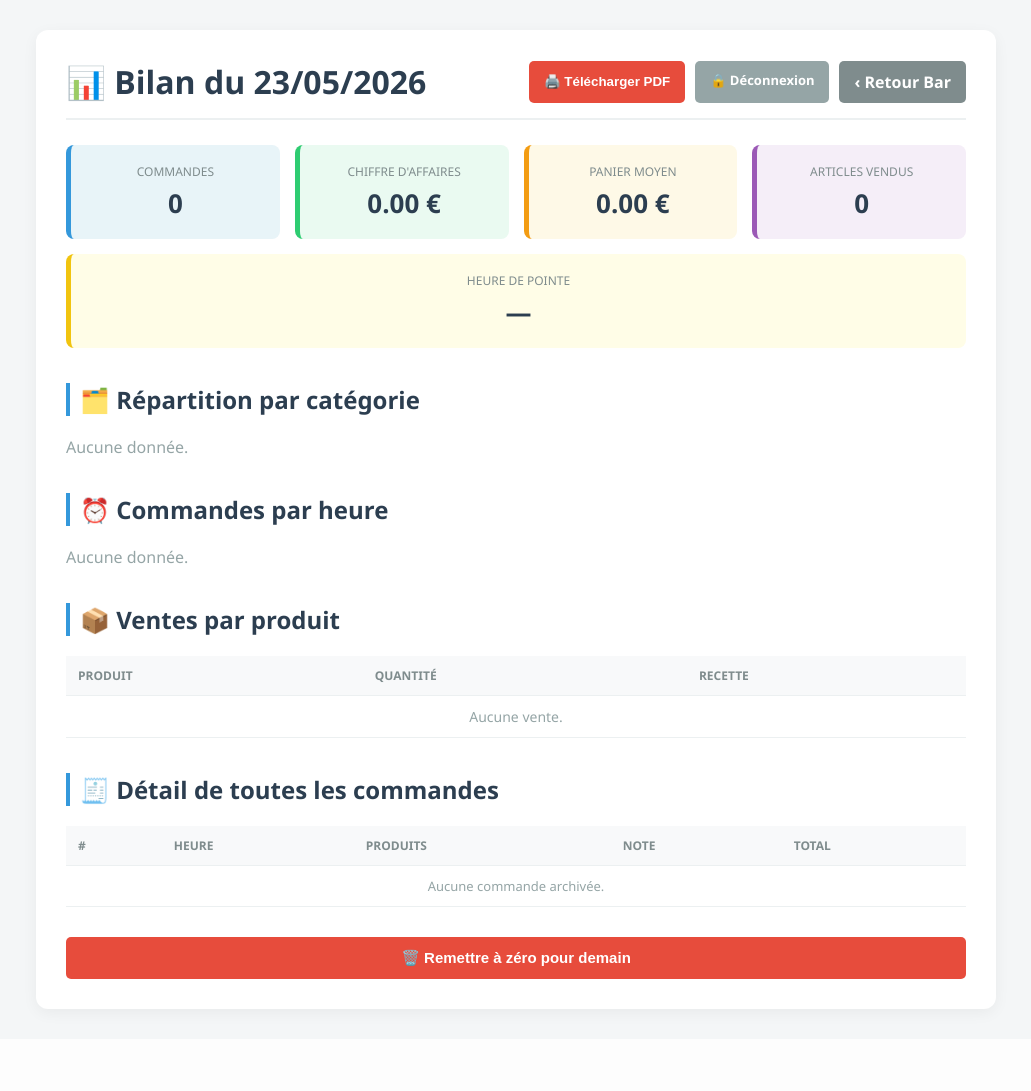
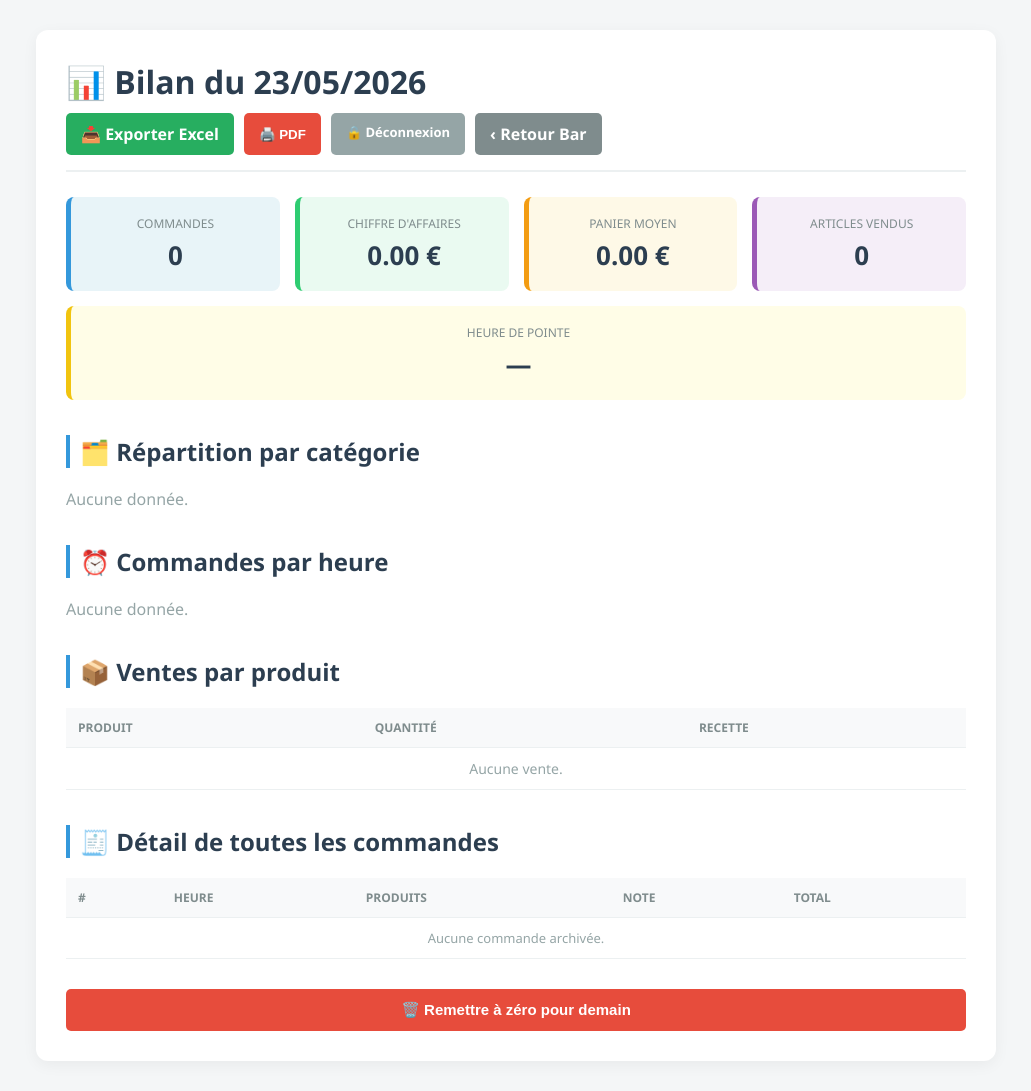
Before and after one commit to HugoLrdd/site_base_nautique, a Flask app: page /bilan in a window 1280 px wide. Shown: the whole page, without its empty margins (124-1155 px from the left). Before the commit the page ends 1017 px from the top, so only its background shows below. Run offline with Flask 3, Linux system fonts and the light colour scheme; the visitor is signed in with stand-in values (Sample User, id 1).

Commit message:
Update bilan.html

```diff
--- a/templates/bilan.html
+++ b/templates/bilan.html
@@ -13,6 +13,7 @@
         .header-btns { display: flex; gap: 10px; flex-wrap: wrap; }
         .btn-retour { background-color: #7f8c8d; color: white; border: none; padding: 10px 15px; border-radius: 5px; font-weight: bold; text-decoration: none; }
         .btn-pdf { background-color: #e74c3c; color: white; border: none; padding: 10px 15px; border-radius: 5px; font-weight: bold; cursor: pointer; text-decoration: none; }
+        .btn-excel { background-color: #27ae60; color: white; border: none; padding: 10px 15px; border-radius: 5px; font-weight: bold; cursor: pointer; text-decoration: none; }
         .btn-logout { background-color: #95a5a6; color: white; border: none; padding: 10px 15px; border-radius: 5px; font-weight: bold; text-decoration: none; font-size: 13px; }
 
         /* STATS PRINCIPALES */
@@ -86,7 +87,8 @@
     <div class="header">
         <h1>📊 Bilan du {{ now.strftime('%d/%m/%Y') if now else 'jour' }}</h1>
         <div class="header-btns">
-            <button class="btn-pdf no-print" onclick="window.print()">🖨️ Télécharger PDF</button>
+            <a href="/export-excel" class="btn-excel no-print">📥 Exporter Excel</a>
+            <button class="btn-pdf no-print" onclick="window.print()">🖨️ PDF</button>
             <a href="/logout_bilan" class="btn-logout no-print">🔒 Déconnexion</a>
             <a href="/bar" class="btn-retour no-print">‹ Retour Bar</a>
         </div>
```
